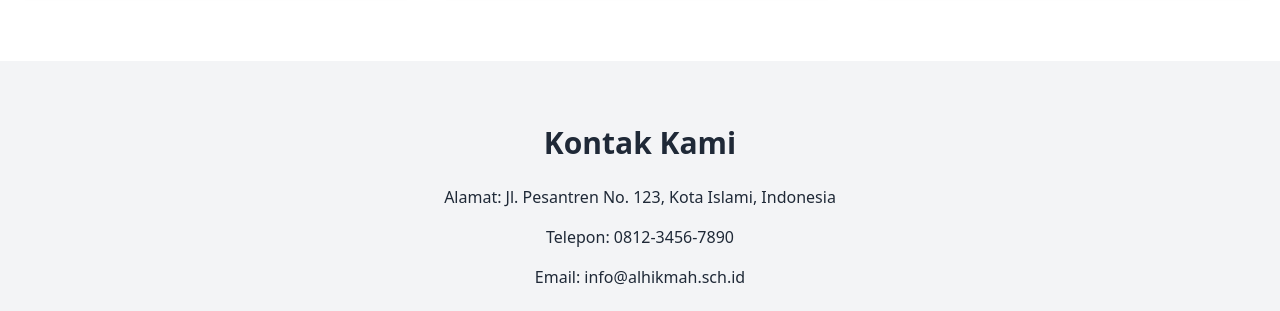
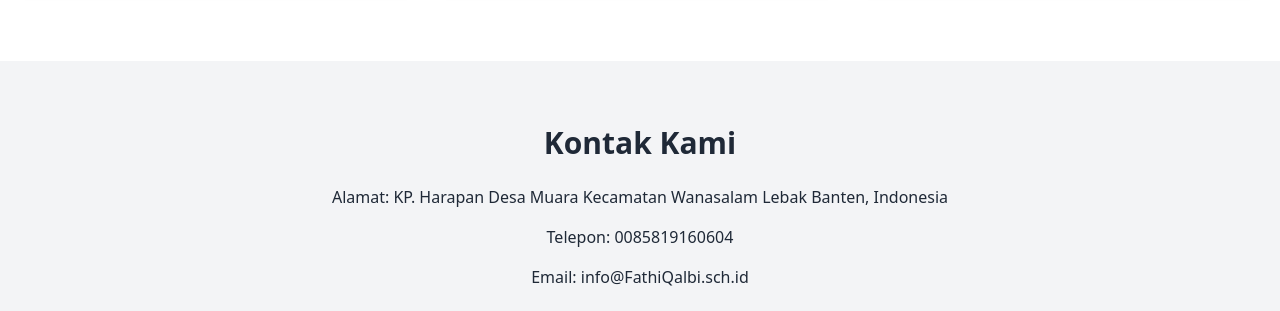
Before and after one commit to Fathiqalbi/Pondok-Pesantren-Modern-Fathi-Qalbi, a plain HTML site: page index.html in a window 1280 px wide. Shown: the part 1427-1738 px from the top of the page. Drawn offline with nearby package versions, Linux system fonts and the light colour scheme.

Commit message:
Update index.html

```diff
--- a/index.html
+++ b/index.html
@@ -70,9 +70,9 @@
   <section id="kontak" class="py-16 bg-gray-100">
     <div class="container mx-auto px-4 text-center">
       <h2 class="text-3xl font-bold mb-6">Kontak Kami</h2>
-      <p class="mb-4">Alamat: Jl. Pesantren No. 123, Kota Islami, Indonesia</p>
-      <p class="mb-4">Telepon: 0812-3456-7890</p>
-      <p class="mb-4">Email: info@alhikmah.sch.id</p>
+      <p class="mb-4">Alamat: KP. Harapan Desa Muara Kecamatan Wanasalam Lebak Banten, Indonesia</p>
+      <p class="mb-4">Telepon: 0085819160604</p>
+      <p class="mb-4">Email: info@FathiQalbi.sch.id</p>
       <iframe class="mx-auto mt-6 rounded-xl shadow" width="100%" height="300" src="https://maps.google.com/maps?q=pesantren&t=&z=13&ie=UTF8&iwloc=&output=embed"></iframe>
     </div>
   </section>
```
